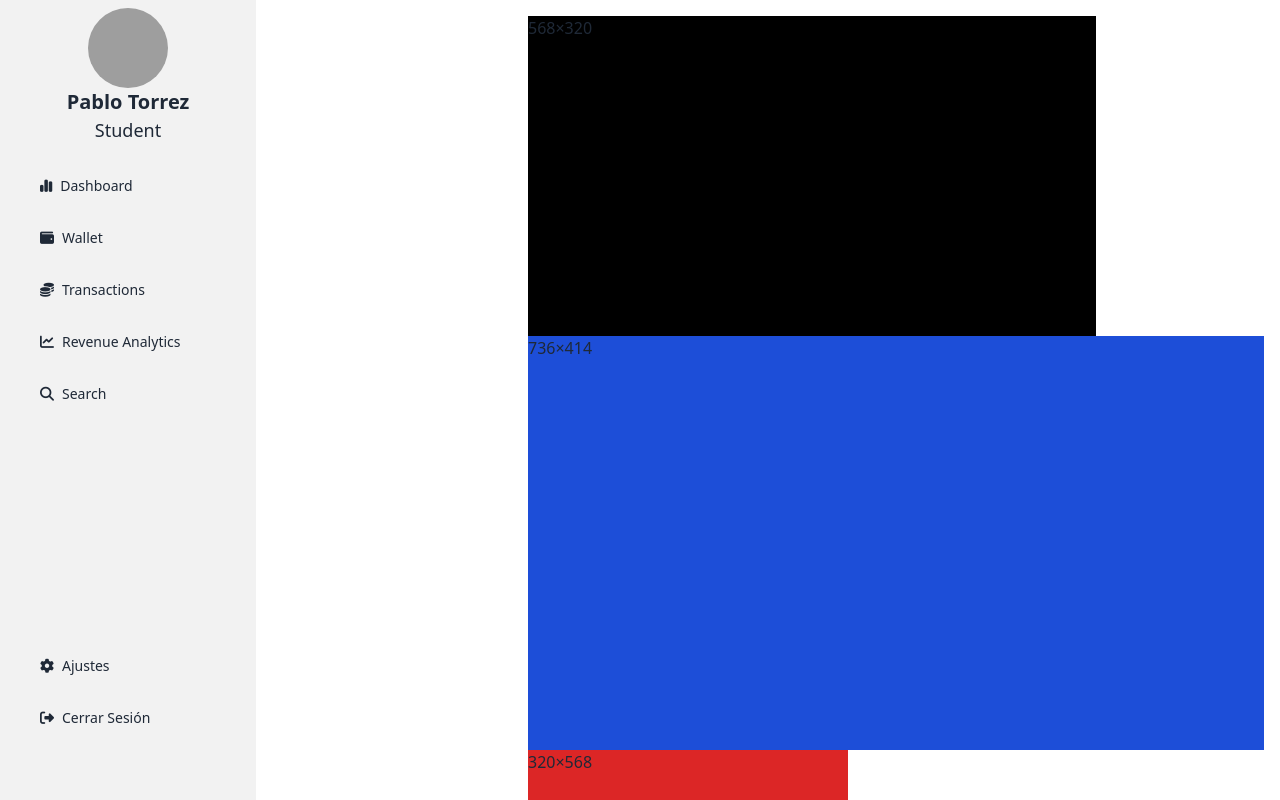
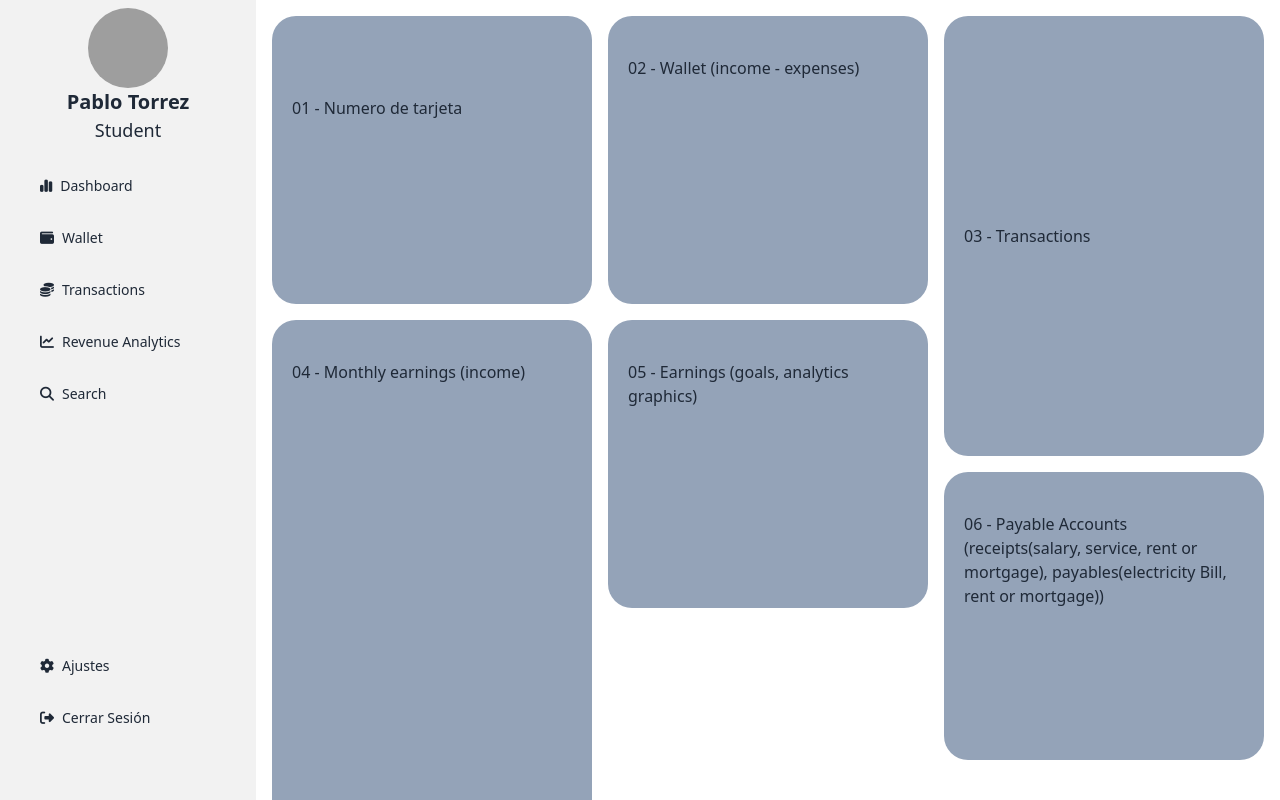
Before and after one commit to pblnahu1/gestor-de-finanzas-project, a React (Vite) app: page /homedashboard in a window 1280 px wide. Shown: the top 800 px of the page. Built offline with nearby package versions, Linux system fonts and the light colour scheme; grey boxes are pictures that could not be loaded.

Commit message:
agregando contenedores grid en dashboard

```diff
--- a/src/App.jsx
+++ b/src/App.jsx
@@ -79,9 +79,17 @@ function App() {
             {/* <HeaderDashboard /> */}
               <PageDashboard />
             <main className='flex-grow p-4 ml-64'>
-              <div className="artboard artboard-horizontal phone-1 bg-black">568×320</div>
+              {/* <div className="artboard artboard-horizontal phone-1 bg-black">568×320</div>
               <div className="artboard artboard-horizontal phone-3 bg-blue-700">736×414</div>
-              <div className="artboard phone-1 bg-red-600">320×568</div>
+              <div className="artboard phone-1 bg-red-600">320×568</div> */}
+              <div className="grid grid-cols-6 grid-rows-6 gap-4">
+                <div className='col-span-2 row-span-2 rounded-3xl bg-slate-400 px-5 py-20'>01 - Numero de tarjeta</div>
+                <div className='col-span-2 row-span-2 rounded-3xl bg-slate-400 px-5 py-10'>02 - Wallet (income - expenses)</div>
+                <div className='col-span-2 row-span-3 rounded-3xl bg-slate-400 px-5 py-52'>03 - Transactions</div>
+                <div className='col-span-2 row-span-4 rounded-3xl bg-slate-400 px-5 py-10'>04 - Monthly earnings (income)</div>
+                <div className='col-span-2 row-span-2 rounded-3xl bg-slate-400 px-5 py-10'>05 - Earnings (goals, analytics graphics)</div>
+                <div className='col-span-2 row-span-2 rounded-3xl bg-slate-400 px-5 py-10'>06 - Payable Accounts (receipts(salary, service, rent or mortgage), payables(electricity Bill, rent or mortgage))</div>
+              </div>
             </main>
             {/* <FooterDashboard /> */}
           </div>
--- a/src/pages/PageDashboard.jsx
+++ b/src/pages/PageDashboard.jsx
@@ -45,7 +45,7 @@ export default function PageDashboard() {
   }, []);
 
   return (
-    <div className="drawer lg:drawer-open">
+    <div className="drawer lg:drawer-open w-0">
       <input id="my-drawer-2" type="checkbox" className="drawer-toggle" />
       <div className="drawer-content flex flex-col items-center justify-center">
         <label htmlFor="my-drawer-2" className="btn btn-primary drawer-button lg:hidden">
```
